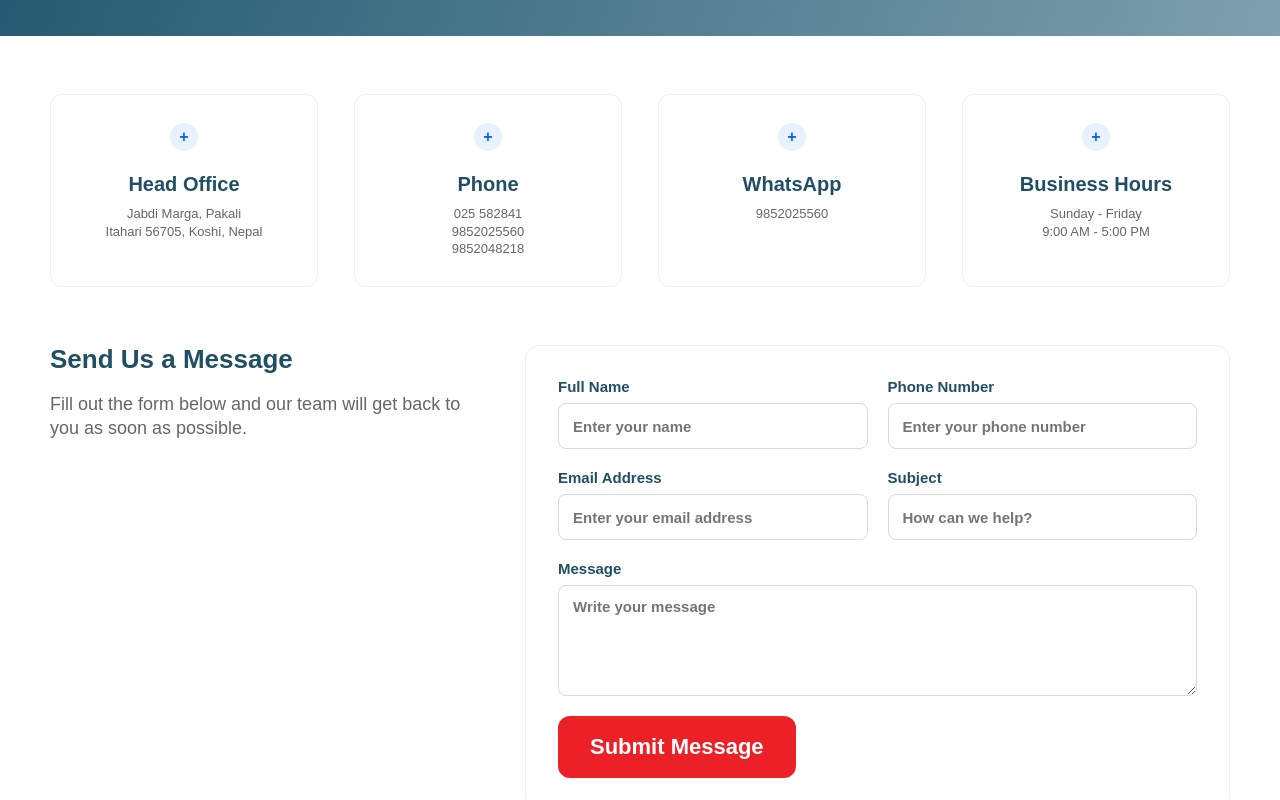
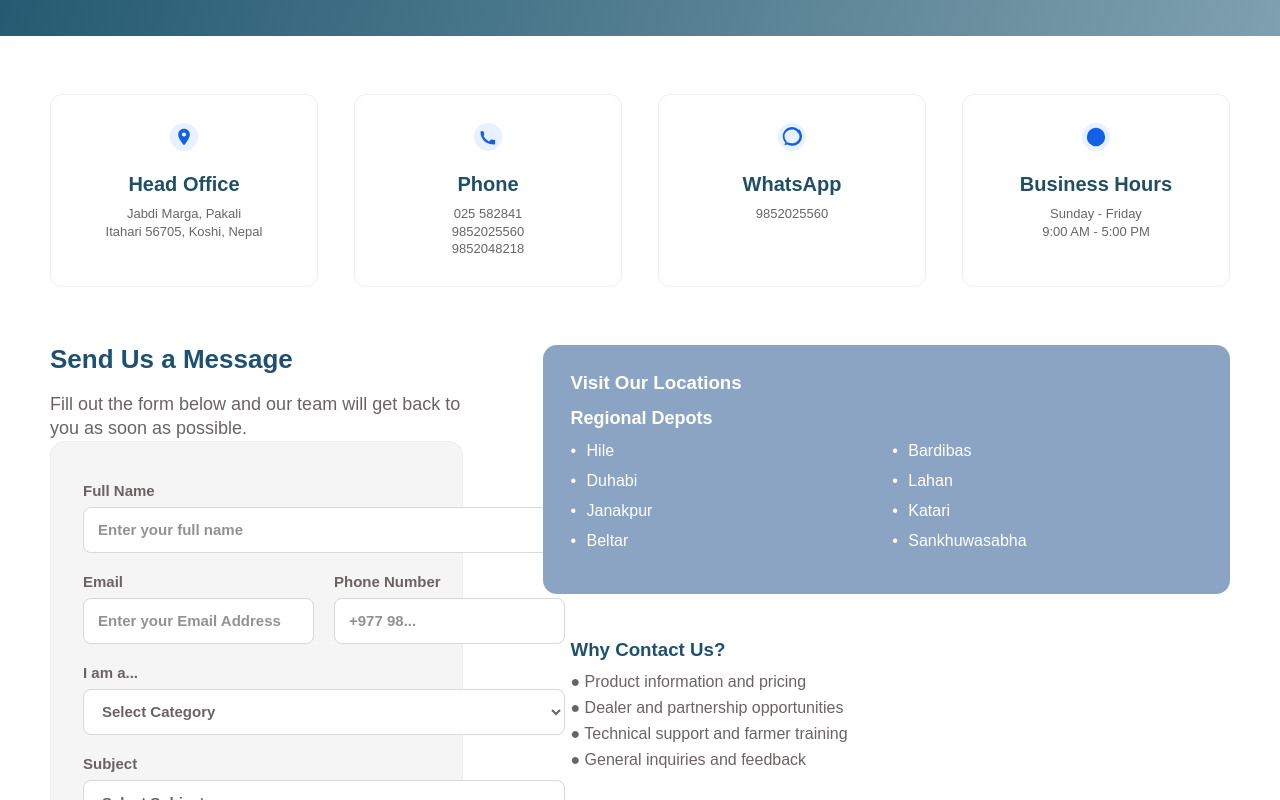
Before and after one commit to akritigiri3/SagarFeeds, a React (Vite) app in the folder frontend/: page /contact in a window 1280 px wide. Shown: the part 300-1100 px from the top of the page. Built offline with nearby package versions, Linux system fonts and the light colour scheme.

Commit message:
Map Integration

```diff
--- a/frontend/src/App.css
+++ b/frontend/src/App.css
@@ -639,6 +639,35 @@ p {
   width: 28px;
 }
 
+.contact-aside article:first-child {
+  background: #8BA4C4 !important;
+  color: var(--white);
+  border-radius: 14px !important;
+}
+
+.contact-aside article:first-child h3,
+.contact-aside article:first-child strong,
+.contact-aside article:first-child li {
+  color: var(--white);
+}
+
+.contact-aside article:first-child .depot-list {
+  display: grid;
+  grid-template-columns: 1fr 1fr;
+  gap: 12px;
+  list-style: none;
+  padding: 0;
+}
+
+.contact-aside article:first-child .depot-list li::before {
+  content: "• ";
+  margin-right: 6px;
+}
+
+.contact-aside article:nth-child(2) {
+  border-radius: 14px !important;
+}
+
 .network-band {
   padding-bottom: 56px;
 }
@@ -795,7 +824,7 @@ p {
 .contact-form-section {
   align-items: start;
   display: grid;
-  gap: 52px;
+  gap: 80px;
   grid-template-columns: minmax(260px, 0.75fr) minmax(0, 1.25fr);
   padding-top: 0;
 }
@@ -804,24 +833,26 @@ p {
   font-size: 26px;
   font-weight: 800;
   margin-bottom: 18px;
+  color: #1E5171;
 }
 
 .contact-form-section p {
   font-size: 18px;
+  color: #6B6363;
 }
 
 .contact-form {
-  background: var(--white);
+  background: #f5f5f5;
   border: 1px solid var(--line);
   border-radius: 14px;
   display: grid;
   gap: 20px;
-  grid-template-columns: repeat(2, minmax(0, 1fr));
-  padding: 32px;
+  grid-template-columns: 1fr;
+  padding: 40px 32px 48px 32px;
 }
 
 .contact-form label {
-  color: var(--ink);
+  color: #6B6363;
   display: grid;
   font-size: 15px;
   font-weight: 800;
@@ -829,11 +860,12 @@ p {
 }
 
 .contact-form input,
-.contact-form textarea {
+.contact-form textarea,
+.contact-form select {
   background: #ffffff;
   border: 1px solid #d9d9d9;
   border-radius: 8px;
-  color: #333333;
+  color: #6B6363;
   font: inherit;
   font-size: 15px;
   min-height: 46px;
@@ -842,10 +874,17 @@ p {
   transition: border-color 180ms ease, box-shadow 180ms ease;
 }
 
+.contact-form input::placeholder,
+.contact-form textarea::placeholder {
+  color: #6B6363;
+  opacity: 0.7;
+}
+
 .contact-form input:focus,
-.contact-form textarea:focus {
-  border-color: var(--footer-red);
-  box-shadow: 0 0 0 3px rgba(236, 32, 39, 0.16);
+.contact-form textarea:focus,
+.contact-form select:focus {
+  border-color: #1E5171;
+  box-shadow: 0 0 0 3px rgba(30, 81, 113, 0.16);
   outline: none;
 }
 
@@ -855,12 +894,25 @@ p {
 }
 
 .form-button {
-  background: var(--footer-red);
-  border-color: var(--footer-red);
+  background: #1E5171;
+  border-color: #1E5171;
   color: var(--white);
   cursor: pointer;
-  justify-self: start;
-  min-width: 220px;
+  justify-self: stretch;
+  width: 100%;
+  min-width: unset;
+  transition: background 180ms ease, opacity 180ms ease;
+}
+
+.form-button:hover:not(:disabled) {
+  background: #154056;
+}
+
+.form-button:disabled {
+  background: #A8C5D5;
+  border-color: #A8C5D5;
+  cursor: not-allowed;
+  opacity: 0.6;
 }
 
 .site-footer {
--- a/frontend/src/pages/ContactPage.jsx
+++ b/frontend/src/pages/ContactPage.jsx
@@ -1,4 +1,5 @@
 import PageHero from "../components/PageHero.jsx";
+import { useState } from "react";
 
 const contactItems = [
   ["Head Office", "Jabdi Marga, Pakali", "Itahari 56705, Koshi, Nepal"],
@@ -8,6 +9,77 @@ const contactItems = [
 ];
 
 function ContactPage() {
+  const [formData, setFormData] = useState({
+    name: "",
+    email: "",
+    phone: "",
+    category: "",
+    subject: "",
+    message: "",
+  });
+
+  const categoryOptions = ["Farmer", "Dealer/Distributor", "Institutional Buyer", "Other"];
+  const subjectOptions = ["Product Inquiry", "Dealer Partnership", "Farmer Support", "General Inquiry", "Feedback"];
+
+  const handleChange = (e) => {
+    const { name, value } = e.target;
+    setFormData((prev) => ({
+      ...prev,
+      [name]: value,
+    }));
+  };
+
+  const isFormValid = () => {
+    return (
+      formData.name.trim() !== "" &&
+      formData.phone.trim() !== "" &&
+      formData.category.trim() !== "" &&
+      formData.subject.trim() !== "" &&
+      formData.message.trim() !== ""
+    );
+  };
+
+  const handleSubmit = (event) => {
+    event.preventDefault();
+    if (isFormValid()) {
+      console.log("Form submitted:", formData);
+      // Handle form submission
+    }
+  };
+
+  const renderIcon = (title) => {
+    if (title.toLowerCase().includes("head")) {
+      return (
+        <svg width="20" height="20" viewBox="0 0 24 24" fill="none" xmlns="http://www.w3.org/2000/svg" aria-hidden>
+          <path d="M12 2C8.13 2 5 5.13 5 9c0 5.25 7 13 7 13s7-7.75 7-13c0-3.87-3.13-7-7-7z" fill="#145fe8" />
+          <circle cx="12" cy="9" r="2.5" fill="#fff" />
+        </svg>
+      );
+    }
+    if (title.toLowerCase().includes("phone")) {
+      return (
+        <svg width="20" height="20" viewBox="0 0 24 24" fill="none" xmlns="http://www.w3.org/2000/svg" aria-hidden>
+          <path d="M6.6 10.8a15.05 15.05 0 006.6 6.6l2.2-2.2a1 1 0 01.9-.27c1 .25 2.1.39 3.27.39a1 1 0 011 1V20a1 1 0 01-1 1C9.42 21 3 14.58 3 6a1 1 0 011-1h2.03a1 1 0 011 1c0 1.17.14 2.27.39 3.27a1 1 0 01-.27.9l-2.55 2.63z" fill="#145fe8" />
+        </svg>
+      );
+    }
+    if (title.toLowerCase().includes("whatsapp")) {
+      return (
+        <svg width="20" height="20" viewBox="0 0 24 24" fill="none" xmlns="http://www.w3.org/2000/svg" aria-hidden>
+          <path d="M20.52 3.48A11.94 11.94 0 0012 .04C6 0 1 5 1 11.02 1 14 2 16.6 4 18.7L3 22l3.4-1c2 1.1 4.5 1.5 6.6 1.5 6.02 0 11-5 11-11.02 0-3.17-1.24-6.12-3.48-8.99zM12 19.5c-1.9 0-3.8-.4-5.4-1.2L5 19l.8-1.6A8.98 8.98 0 013 11.02C3 6.6 7.01 3 12 3c2.2 0 4.2.8 5.7 2.3A8.9 8.9 0 0121 11.02C21 15.97 16.97 19.5 12 19.5z" fill="#145fe8" />
+        </svg>
+      );
+    }
+    if (title.toLowerCase().includes("business") || title.toLowerCase().includes("hour")) {
+      return (
+        <svg width="20" height="20" viewBox="0 0 24 24" fill="none" xmlns="http://www.w3.org/2000/svg" aria-hidden>
+          <path d="M12 1a11 11 0 1011 11A11 11 0 0012 1zm1 12.59V6a1 1 0 10-2 0v7a1 1 0 00.29.71l4 4a1 1 0 001.42-1.42z" fill="#145fe8" />
+        </svg>
+      );
+    }
+    return null;
+  };
+
   return (
     <>
       <PageHero
@@ -18,41 +90,151 @@ function ContactPage() {
       <section className="page-wrap contact-grid section-pad">
         {contactItems.map(([title, ...lines]) => (
           <article className="hover-card" key={title}>
-            <span>+</span>
+            <span aria-hidden>{renderIcon(title)}</span>
             <h2>{title}</h2>
-            <p>{lines.map((line) => <span key={line}>{line}</span>)}</p>
+            <p>{lines.map((line) => (
+              <span key={line}>{line}</span>
+            ))}</p>
           </article>
         ))}
       </section>
 
       <section className="page-wrap contact-form-section section-pad">
+        <div className="contact-left">
           <div className="contact-form-heading">
             <h2>Send Us a Message</h2>
             <p>Fill out the form below and our team will get back to you as soon as possible.</p>
           </div>
-        <form className="contact-form hover-card" onSubmit={(event) => event.preventDefault()}>
+
+          <form className="contact-form hover-card" onSubmit={handleSubmit}>
+            <label style={{ gridColumn: "1 / -1" }}>
+              Full Name
+              <input
+                type="text"
+                name="name"
+                placeholder="Enter your full name"
+                value={formData.name}
+                onChange={handleChange}
+                required
+              />
+            </label>
+            <div style={{ display: "grid", gridTemplateColumns: "1fr 1fr", gap: 20 }}>
               <label>
-            Full Name
-            <input type="text" name="name" placeholder="Enter your name" required />
+                Email
+                <input
+                  type="email"
+                  name="email"
+                  placeholder="Enter your Email Address"
+                  value={formData.email}
+                  onChange={handleChange}
+                />
               </label>
               <label>
                 Phone Number
-            <input type="tel" name="phone" placeholder="Enter your phone number" required />
+                <input
+                  type="tel"
+                  name="phone"
+                  placeholder="+977 98..."
+                  value={formData.phone}
+                  onChange={handleChange}
+                  required
+                />
               </label>
-          <label>
-            Email Address
-            <input type="email" name="email" placeholder="Enter your email address" />
+            </div>
+            <label style={{ gridColumn: "1 / -1" }}>
+              I am a...
+              <select
+                name="category"
+                value={formData.category}
+                onChange={handleChange}
+                required
+              >
+                <option value="">Select Category</option>
+                {categoryOptions.map((option) => (
+                  <option key={option} value={option}>
+                    {option}
+                  </option>
+                ))}
+              </select>
             </label>
-          <label>
+            <label style={{ gridColumn: "1 / -1" }}>
               Subject
-            <input type="text" name="subject" placeholder="How can we help?" required />
+              <select
+                name="subject"
+                value={formData.subject}
+                onChange={handleChange}
+                required
+              >
+                <option value="">Select Subject</option>
+                {subjectOptions.map((option) => (
+                  <option key={option} value={option}>
+                    {option}
+                  </option>
+                ))}
+              </select>
             </label>
             <label className="full-field">
-            Message
-            <textarea name="message" rows="5" placeholder="Write your message" required />
+              Your Message
+              <textarea
+                name="message"
+                rows={5}
+                placeholder="Tell us more about your inquiry..."
+                value={formData.message}
+                onChange={handleChange}
+                required
+              />
             </label>
-          <button className="button form-button" type="submit">Submit Message</button>
+            <button
+              className="button form-button"
+              type="submit"
+              disabled={!isFormValid()}
+            >
+              Send Message
+            </button>
           </form>
+        </div>
+
+        <aside className="contact-aside">
+          <article className="hover-card" style={{ padding: 28 }}>
+            <h3 style={{ color: "#fff", marginBottom: 12 }}>Visit Our Locations</h3>
+            <p style={{ marginTop: 12, color: "#fff" }}><strong>Regional Depots</strong></p>
+            <ul className="depot-list" style={{ marginTop: 12 }}>
+              <li>Hile</li>
+              <li>Bardibas</li>
+              <li>Duhabi</li>
+              <li>Lahan</li>
+              <li>Janakpur</li>
+              <li>Katari</li>
+              <li>Beltar</li>
+              <li>Sankhuwasabha</li>
+            </ul>
+          </article>
+
+          <article className="hover-card" style={{ padding: 28, marginTop: 18 }}>
+            <h3 style={{ color: "#1E5171", marginBottom: 12 }}>Why Contact Us?</h3>
+            <ul style={{ marginTop: 12, color: "#6B6363", listStyle: "none", paddingLeft: 0 }}>
+              <li style={{ marginBottom: 8 }}>● Product information and pricing</li>
+              <li style={{ marginBottom: 8 }}>● Dealer and partnership opportunities</li>
+              <li style={{ marginBottom: 8 }}>● Technical support and farmer training</li>
+              <li>● General inquiries and feedback</li>
+            </ul>
+          </article>
+        </aside>
+      </section>
+
+      <section className="page-wrap map-section section-pad">
+        <div className="map-container hover-card" style={{ width: "100%", height: 400 }}>
+          <iframe
+            title="Sagar Feeds Location"
+            src="https://www.google.com/maps/embed?pb=!1m18!1m12!1m3!1d4229.214899799769!2d87.2344005759655!3d26.669174370513133!2m3!1f0!2f0!3f0!3m2!1i1024!2i768!4f13.1!3m3!1m2!1s0x39ef6ca3f80ca979%3A0x1d4bced68cc7a697!2sSagar%20Feeds%20Pvt.%20Ltd.!5e1!3m2!1sen!2snp!4v1782006471606!5m2!1sen!2snp"
+            width="100%"
+            height="100%"
+            style={{ border: 0 }}
+            allowFullScreen
+            loading="lazy"
+            referrerPolicy="no-referrer-when-downgrade"
+          />
+        </div>
       </section>
     </>
   );
```
Lines whose indentation alone changed are shown as unchanged.
